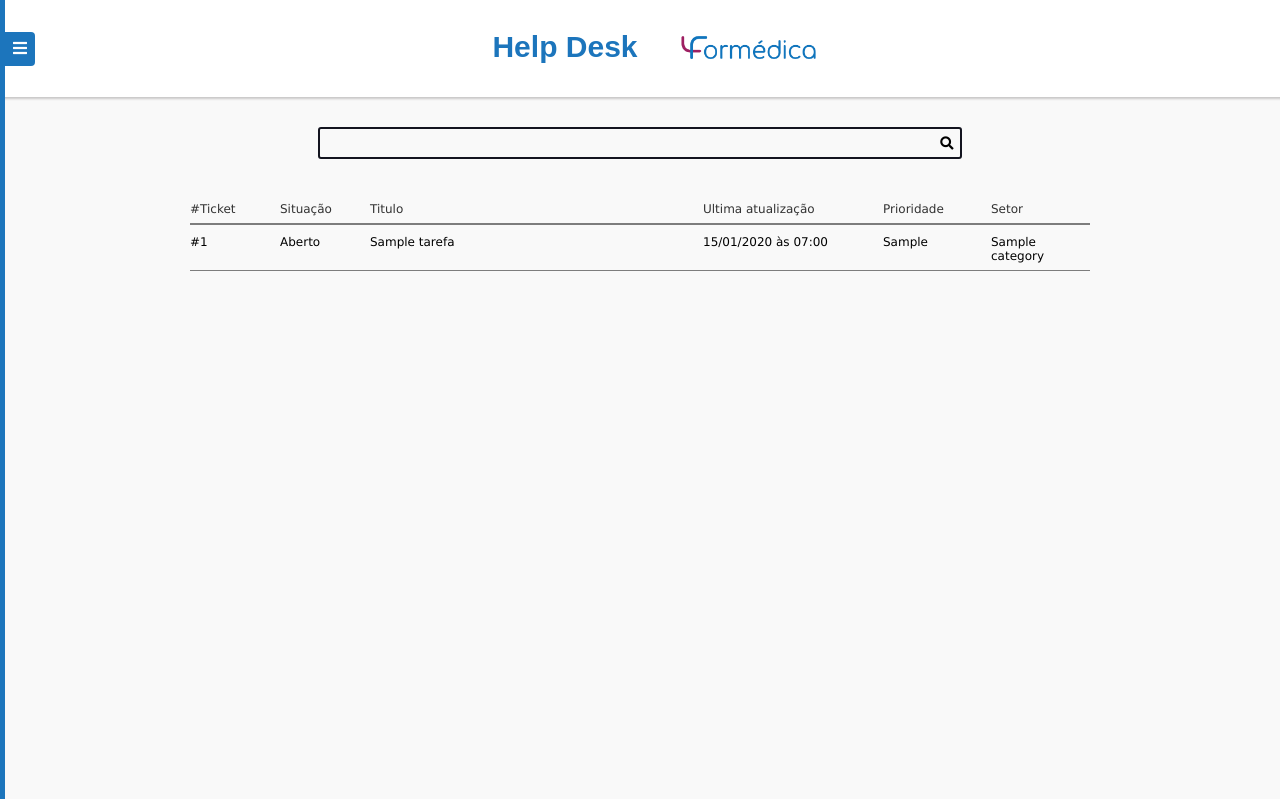
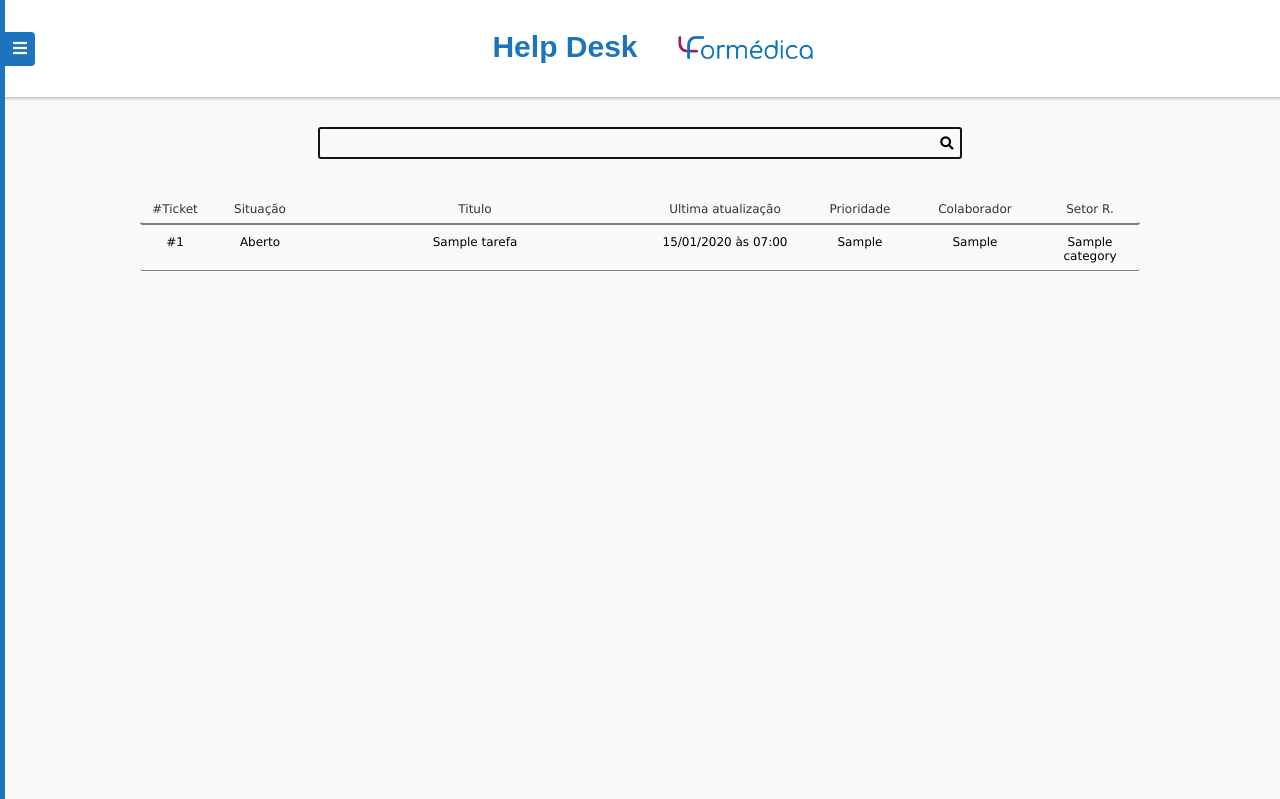
Before and after one commit to MatheusLoeblein/HelpdeskProject, a Django app: page / in a window 1280 px wide. Shown: the top 799 px of the page. Run offline with Django 4.2, Linux system fonts and the light colour scheme; a user stored in the database is signed in; tables that the repository leaves empty hold one stand-in row (values such as "Sample post").

Commit message:
Add Author in view tarefa, ajusted css

```diff
--- a/authors/templates/authors/pages/dashboard.html
+++ b/authors/templates/authors/pages/dashboard.html
@@ -1,6 +1,6 @@
 {% extends 'global/base.html' %}
 
-{% block title %} Dashboard | {{ user.first_name }} |{% endblock title %}
+{% block title %} Minhas Tarefas | {{ user.first_name }} |{% endblock title %}
 
 {% block content %}
     <div class="main-content-register">
--- a/authors/templates/authors/pages/password_reset.html
+++ b/authors/templates/authors/pages/password_reset.html
@@ -1,6 +1,6 @@
 {% extends 'global/base.html' %}
 
-{% block title %} Entrar |{% endblock title %}
+{% block title %} Reset |{% endblock title %}
 
 {% block content %}
 
--- a/authors/templates/authors/pages/password_reset_done.html
+++ b/authors/templates/authors/pages/password_reset_done.html
@@ -1,6 +1,6 @@
 {% extends 'global/base.html' %}
 
-{% block title %} Entrar |{% endblock title %}
+{% block title %} Reset |{% endblock title %}
 
 {% block content %}
 <div class="main-content-register">
--- a/authors/templates/authors/pages/password_reset_form.html
+++ b/authors/templates/authors/pages/password_reset_form.html
@@ -1,6 +1,6 @@
 {% extends 'global/base.html' %}
 
-{% block title %} Entrar |{% endblock title %}
+{% block title %} Reset |{% endblock title %}
 
 {% block content %}
 <div class="main-content-register">
--- a/authors/templates/authors/pages/password_reset_sent.html
+++ b/authors/templates/authors/pages/password_reset_sent.html
@@ -1,6 +1,6 @@
 {% extends 'global/base.html' %}
 
-{% block title %} Entrar |{% endblock title %}
+{% block title %} Reset |{% endblock title %}
 
 {% block content %}
 <div class="main-content-register">
--- a/authors/templates/authors/pages/register_view.html
+++ b/authors/templates/authors/pages/register_view.html
@@ -1,6 +1,6 @@
 {% extends 'global/base.html' %}
 
-{% block title %}Cadastrar |{% endblock title %}
+{% block title %} Cadastrar |{% endblock title %}
 
 {% block content %}
 {% include 'helpdesk/partials/message.html' %}
--- a/helpdesk/static/helpdesk/css/styles.css
+++ b/helpdesk/static/helpdesk/css/styles.css
@@ -149,39 +149,42 @@ img{
 }
 
 .main-tarefas-conteiner{
-    max-width: 900px;
+    max-width: 1000px;
     margin: 0 auto;
 }
 
 .tarefas-panel-head {
     display: grid;
-    grid-template-columns: 10% 10% 37% 20% 12% 10%;
+    grid-template-columns: 7% 10% 33% 17% 10% 13% 10%;
     padding-top: 13px;
     padding-bottom: 7px;
     margin: 0 auto;
-    text-align: left;
+    text-align: center;
     border-bottom: 2px solid var(--color-gray-5);
     font-size: 12px;
     font-family: var(--font-headings);
     color: var(--color-gray-8);
+    border-radius: 3px;
 }
 
 .tarefas-panel-a {
     display: grid;
-    grid-template-columns: 10% 10% 37% 20% 12% 10%;
+    grid-template-columns: 7% 10% 33% 17% 10% 13% 10%;
     padding-top: 10px;
     padding-bottom: 7px;
     margin: 0 auto;
-    text-align: left;
+    text-align: center;
     font-family: var(--font-headings);
     transition: all 300ms ease-in-out;
     font-size: 12px;
     border-bottom: solid .5px var(--color-gray-5);
     color: var(--color-gray-8);
+    border-radius: 3px;
 
 }
 .tarefas-panel-a:hover {
     background-color: #cce5ff;
+    transform: scale(1.01);
 
 }
 
--- a/helpdesk/templates/helpdesk/partials/comment.html
+++ b/helpdesk/templates/helpdesk/partials/comment.html
@@ -16,7 +16,7 @@
             {{comment.comment|safe}}
         </div>
         {% if comment.cover %}
-            <span class="content-tarefa-comment-cover" ><a target="_blank" href="{{comment.cover.url}}"><i class="fa-solid fa-cloud-arrow-up"></i><b>--Mostar anexo--</b></a></span>
+            <span class="content-tarefa-comment-cover" ><a target="_blank" href="{{comment.cover.url}}"></i><b>--Mostar anexo--</b></a></span>
         {% endif %}
         <div class="division-comment"></div>
     </div>
--- a/helpdesk/templates/helpdesk/partials/menu.html
+++ b/helpdesk/templates/helpdesk/partials/menu.html
@@ -11,10 +11,10 @@
     </button>
     <div class="menu-content">
       <nav class="menu-nav">
-        <a href="{% url 'helpdesk:home' %}">Home</a>
+        <a href="{% url 'helpdesk:home' %}">Tarefas</a>
         {% if user.is_authenticated %}
           <a href="{% url 'authors:dashboard_tarefa_new' %}">Abrir Tarefa</a>
-          <a href="{% url 'authors:dashboard' %}">Dashboard</a>
+          <a href="{% url 'authors:dashboard' %}">Minhas Tarefas</a>
           <a class ="authors-logout-link" href="{% url 'authors:logout' %}">Logout</a>
           {% include  'authors/partials/form_logout.html'%}
         {% else %}
--- a/helpdesk/templates/helpdesk/partials/tarefas-head.html
+++ b/helpdesk/templates/helpdesk/partials/tarefas-head.html
@@ -17,7 +17,10 @@
             Prioridade
         </div>
         <div class="panel-head-form">
-            Setor
+            Colaborador
+        </div>
+        <div class="panel-head-form">
+            Setor R.
         </div>
     </div>
 </div>
--- a/helpdesk/templates/helpdesk/partials/tarefas-panel.html
+++ b/helpdesk/templates/helpdesk/partials/tarefas-panel.html
@@ -4,33 +4,37 @@
             <a href="{% url 'helpdesk:tarefa' tarefa.id %}" class="tarefa-id">#{{ tarefa.id }}</a>
         </div>
         <div class="tarefa">
-            <a href="#" class="tarefa-situacao">{{tarefa.status}}</a>
+            <a href="{% url 'helpdesk:tarefa' tarefa.id %}" class="tarefa-situacao">{{tarefa.status}}</a>
         </div>
         <div class="tarefa">
             <a href="{% url 'helpdesk:tarefa' tarefa.id %}" class="tarefa-titulo">{{ tarefa.title}}</a>
         </div>
+
         <div class="tarefa">
-            <a href="#" class="tarefa-data">{{tarefa.data_up_at|date:"d/m/Y"}} às {{tarefa.data_up_at|date:"H:i"}}</a>
+            <a href="{% url 'helpdesk:tarefa' tarefa.id %}" class="tarefa-data">{{tarefa.data_up_at|date:"d/m/Y"}} às {{tarefa.data_up_at|date:"H:i"}}</a>
         </div>
         <div class="tarefa">
             {% if tarefa.prioridade == 'Urgente' %}
-                <a href="#" class="tarefa-prioridade-urgencia">{{tarefa.prioridade}}</a>
+                <a href="{% url 'helpdesk:tarefa' tarefa.id %}" class="tarefa-prioridade-urgencia">{{tarefa.prioridade}}</a>
             {% elif tarefa.prioridade == 'Alta' %}
-            <a href="#" class="tarefa-prioridade-alta">{{tarefa.prioridade}}</a>
+            <a href="{% url 'helpdesk:tarefa' tarefa.id %}" class="tarefa-prioridade-alta">{{tarefa.prioridade}}</a>
             {% elif tarefa.prioridade == 'Moderada' %}
-            <a href="#" class="tarefa-prioridade-moderada">{{tarefa.prioridade}}</a>
+            <a href="{% url 'helpdesk:tarefa' tarefa.id %}" class="tarefa-prioridade-moderada">{{tarefa.prioridade}}</a>
             {% elif tarefa.prioridade == 'Baixa' %}
-            <a href="#" class="tarefa-prioridade-baixa">{{tarefa.prioridade}}</a>
+            <a href="{% url 'helpdesk:tarefa' tarefa.id %}" class="tarefa-prioridade-baixa">{{tarefa.prioridade}}</a>
             {% else %}
-                <a href="#" class="tarefa-prioridade">{{tarefa.prioridade}}</a>
+                <a href="{% url 'helpdesk:tarefa' tarefa.id %}" class="tarefa-prioridade">{{tarefa.prioridade}}</a>
             {% endif %}
+        </div>
+        <div class="tarefa">
+            <a href="{% url 'helpdesk:tarefa' tarefa.id %}" class="tarefa-author">{{ tarefa.author.first_name}}</a>
         </div>
         <div class="tarefa">
             <a href="
             {% if request.user.is_superuser %}
                 {% url 'helpdesk:tarefas-category' tarefa.Category_id %}
             {% else %}
-                #
+                {% url 'helpdesk:tarefa' tarefa.id %}
             {% endif %}
             " class="categoria">{{tarefa.Category}}</a>
         </div>
```
Also changed, not shown: other parts of helpdesk/static/helpdesk/css/styles.css (+19 -12 lines), helpdesk/templates/helpdesk/partials/form_comment.html (deleted, +0 -20 lines), media/helpdesk/covers/2022/11/22/WhatsApp_Image_2022-11-08_at_08.02.35.jpeg (added).
